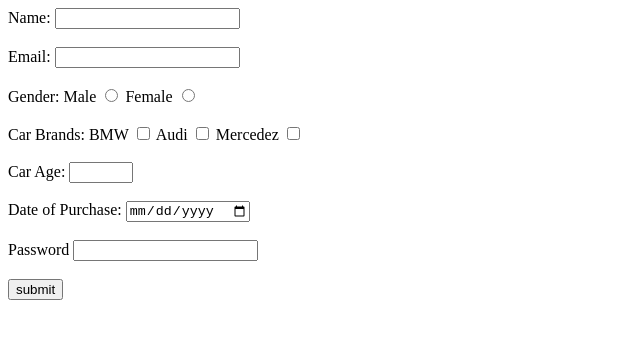
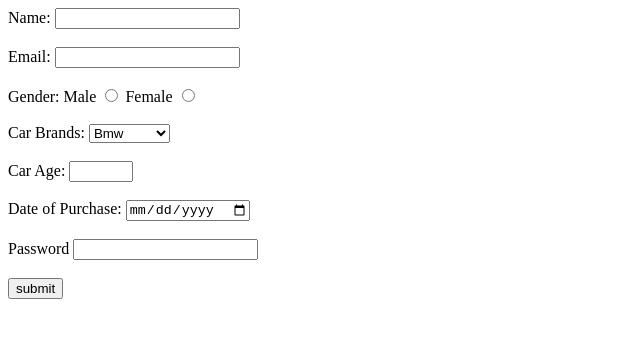
Before and after one commit to acciojob/car-insurance-form-CelestialJerusha, a website: page main.html in a window 1280 px wide. Shown: the whole page, without its empty margins (0-640 px from the left). Drawn offline with Linux system fonts and the light colour scheme.

Commit message:
created a submission

```diff
--- a/main.html
+++ b/main.html
@@ -21,13 +21,12 @@
                 <label for="female">Female</label>
                 <input type="radio" id="female" value="Female" name="gender" required>
                 <br><br>
-                Car Brands:
-                <label for="cars">BMW</label>
-                <input type="checkbox" id="cars" value="BMW" name="brand">
-                <label for="cars">Audi</label>
-                <input type="checkbox" id="cars" value="Audi" name="brand">
-                <label for="cars">Mercedez</label>
-                <input type="checkbox" id="cars" value="Mercedez" name="brand">
+                <label for="cars">Car Brands:</label>
+                    <select name="cars" id="cars">
+                    <option value="bmw">Bmw</option>
+                    <option value="audi">Audi</option>
+                    <option value="mercedes">Mercedes</option>
+                    </select>
                 <br><br>
                 <label for="carage">Car Age:</label>
                 <input type="number" min="1" max="100" id="carage" required>
```
